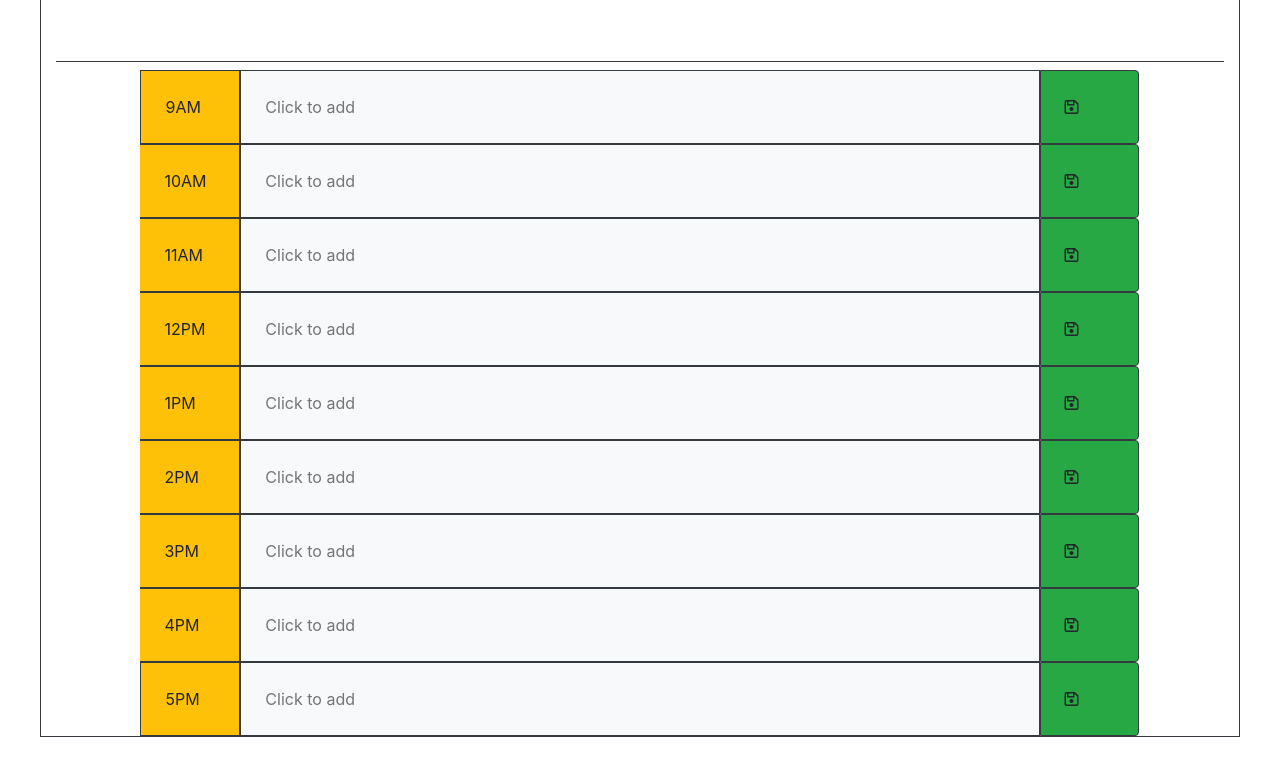
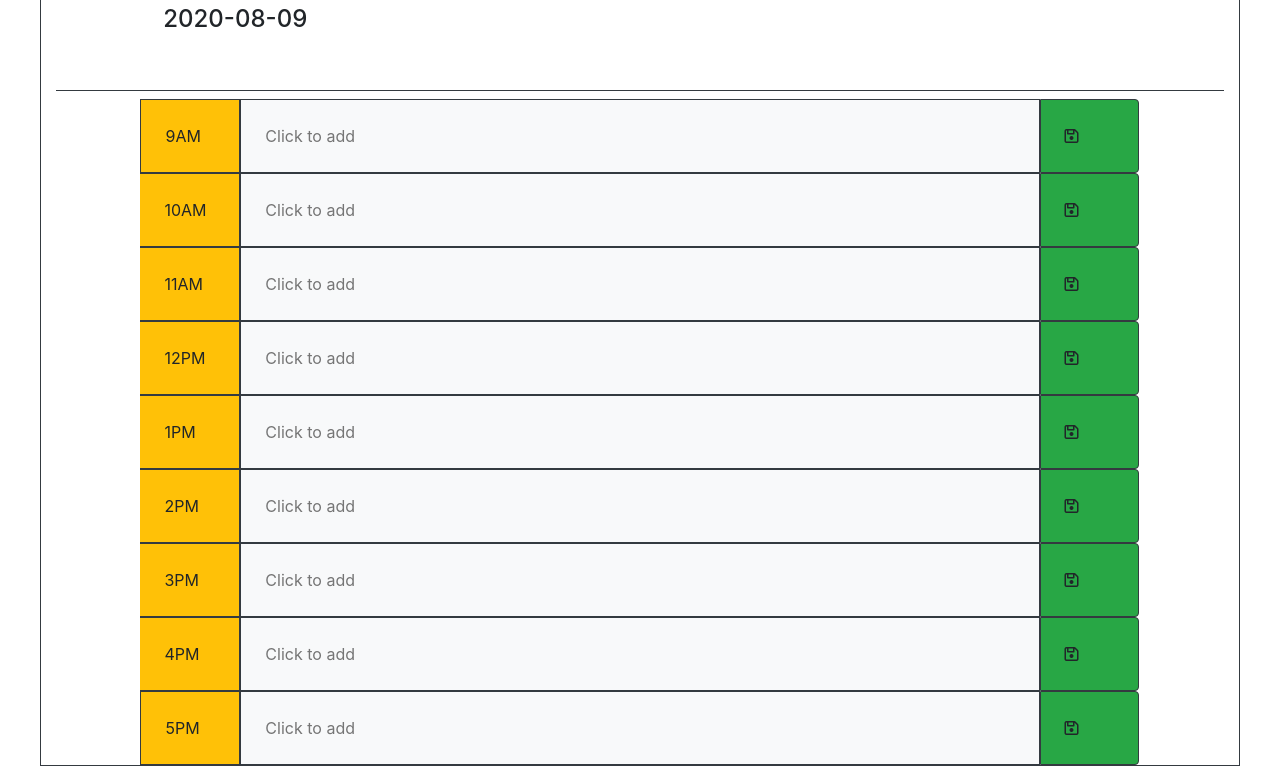
Before and after one commit to halowe94/calendar, a website: page index.html in a window 1280 px wide. Shown: the part 137-903 px from the top of the page. Before the commit the page ends 874 px from the top, so only its background shows below. Drawn offline with nearby package versions, Linux system fonts and the light colour scheme.

Commit message:
added moment js date to schedule

```diff
--- a/index.html
+++ b/index.html
@@ -21,7 +21,7 @@
                 <br>
                 <h4 class="col-11 mx-auto">A simple calendar app for scheduling your workday</h4>
                 <br>
-                <h4 class="col-11" id="date"></h4>
+                <h4 class="col-11 mx-auto" id="date"></h4>
             </div>
             <!--Divider-->
             <div class="dropdown-divider border-dark"></div>
@@ -223,7 +223,9 @@
     <script src="https://code.jquery.com/jquery-3.5.1.slim.min.js" integrity="sha384-DfXdz2htPH0lsSSs5nCTpuj/zy4C+OGpamoFVy38MVBnE+IbbVYUew+OrCXaRkfj" crossorigin="anonymous"></script>
     <script src="https://cdn.jsdelivr.net/npm/popper.js@1.16.0/dist/umd/popper.min.js" integrity="sha384-Q6E9RHvbIyZFJoft+2mJbHaEWldlvI9IOYy5n3zV9zzTtmI3UksdQRVvoxMfooAo" crossorigin="anonymous"></script>
     <script src="https://stackpath.bootstrapcdn.com/bootstrap/4.5.0/js/bootstrap.min.js" integrity="sha384-OgVRvuATP1z7JjHLkuOU7Xw704+h835Lr+6QL9UvYjZE3Ipu6Tp75j7Bh/kR0JKI" crossorigin="anonymous"></script>
+    <script src="https://cdnjs.cloudflare.com/ajax/libs/moment.js/2.15.1/moment.min.js"></script>
     <script src="script.js"></script>
+
     </body>
 </html>
 </body>
--- a/script.js
+++ b/script.js
@@ -9,10 +9,8 @@
     //the background color of the row changes
 
     //Set Date
-    // let moment = $("#date");
-    // moment.textContent = moment().format('dddd[,] MMMM Do YYYY');
-
-
+    let todaysDate = moment().format('YYYY-MM-DD');
+    let date = $("#date").text(todaysDate);
 
 
     //create function to store item in local storage
```
Also changed, not shown: package.json (added, +22 -0 lines), 1 other file.
